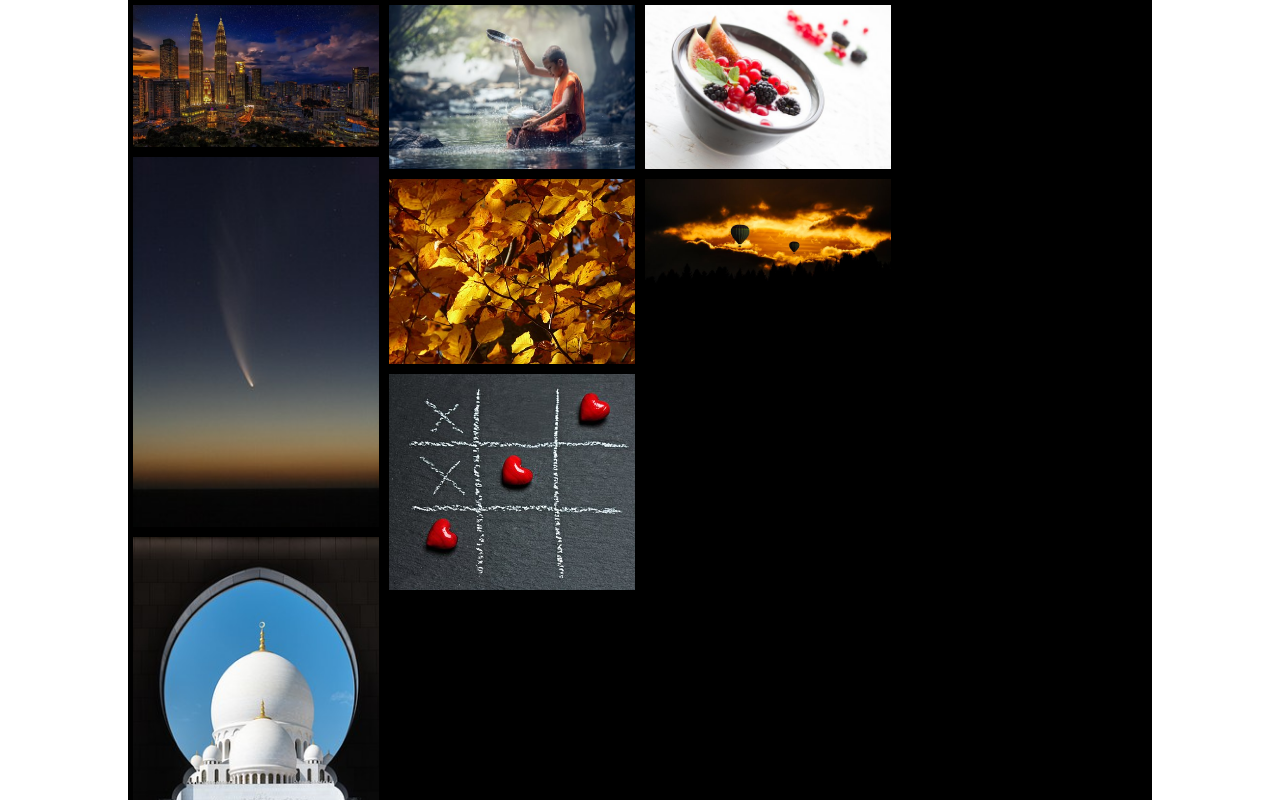
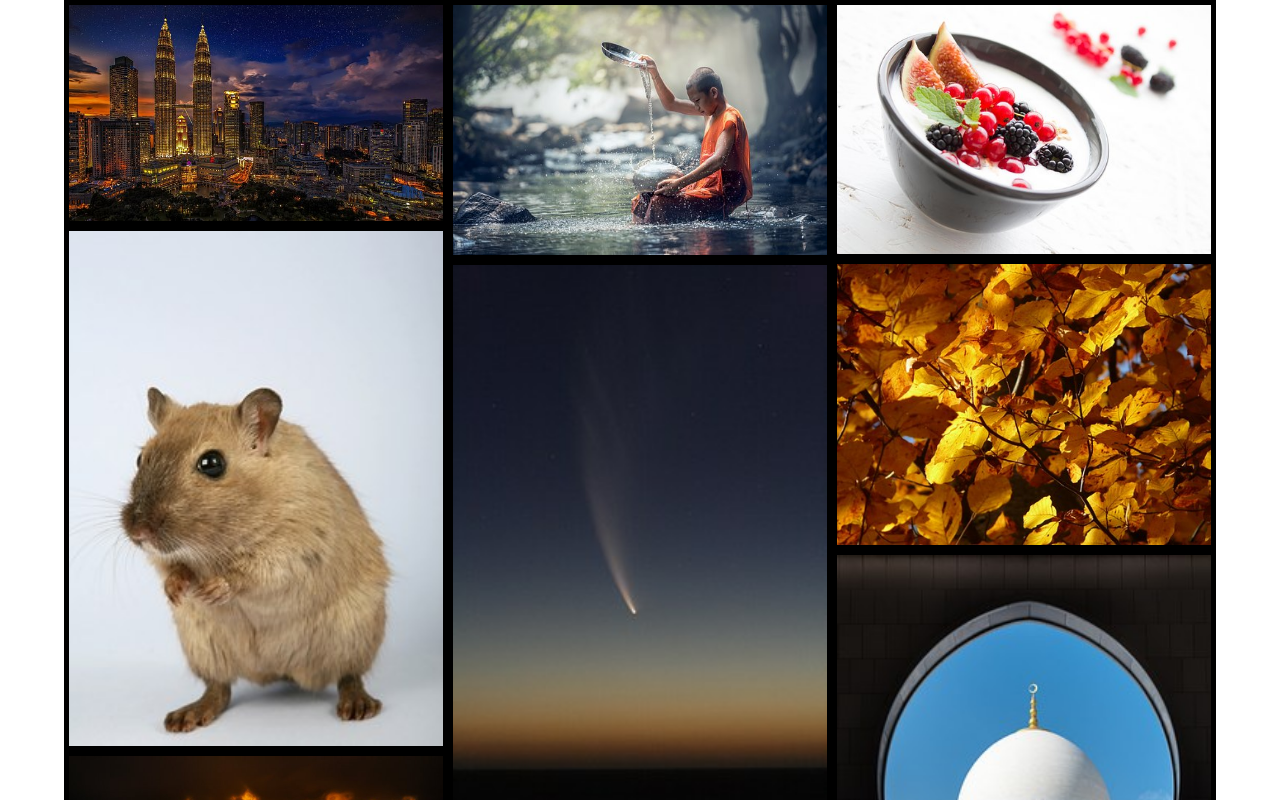
Before and after one commit to PiotrKulpa/mosaiclizer, a plain HTML site: page index.html in a window 1280 px wide. Shown: the top 800 px of the page. Drawn offline with Linux system fonts and the light colour scheme.

Commit message:
object way

```diff
--- a/css/main.css
+++ b/css/main.css
@@ -1,29 +1,26 @@
 html, body{
-	//height: 100%;
 	margin: 0px;
 }
 .container{
-	width: 80%;
+	width: 90%;
 	height: auto;
 	margin: auto;
 	background-color: black;
 }
-#photos1, #photos2, #photos3  {
+.mosaic  {
 		float: left;
 }
 .mosaic img {
-
-
   width: 100%;
   border: solid 5px black;
   box-sizing: border-box;
   vertical-align: top;
   margin: 0px;
-  opacity: 1;
+	-webkit-transition: transform 300ms;
+	-moz-transition: transform 300ms;
+	-o-transition: transform 300ms;
   transition: transform 300ms;
 	display: none;
-
-
 }
 .mosaic img:hover {
 	transform: scale(1.1);
@@ -33,40 +30,3 @@ hr{
     clear: both;
 		display: none;
 }
-
-
-/*
-@media (max-width: 1200px) {
-  #photos {
-  -moz-column-count:    4;
-  -webkit-column-count: 4;
-  column-count:         4;
-  }
-}
-@media (max-width: 1000px) {
-  #photos {
-  -moz-column-count:    3;
-  -webkit-column-count: 3;
-  column-count:         3;
-  }
-}
-@media (max-width: 800px) {
-  #photos {
-  -moz-column-count:    2;
-  -webkit-column-count: 2;
-  column-count:         2;
-  }
-}
-@media (max-width: 400px) {
-  #photos {
-  -moz-column-count:    1;
-  -webkit-column-count: 1;
-  column-count:         1;
-  }
-}
-
-body {
-  margin: 0;
-  padding: 0;
-}
-*/
--- a/index.html
+++ b/index.html
@@ -8,12 +8,7 @@
 	<script type="text/javascript" src="./js/app/core.js"></script>
 </head>
 <body onload="getImg()">
-	<div class="container">
-	<!--div id="photos1" class="mosaic"></div>
-	<div id="photos2" class="mosaic"></div>
-	<div id="photos3" class="mosaic"></div-->
-
-	</div>
+	<div class="container"></div>
 
 
 	<script type="text/javascript" src="./js/app/main.js"></script>
--- a/js/app/main.js
+++ b/js/app/main.js
@@ -1,48 +1,38 @@
 function getImg(){
-
-var allImages = '';
-var columns = '';
-var j = 0;
-var i = 0;
-var k = 1;
-var imgNumber = 10;
-var columnNumber = 4;
-var mosaicWidth = 100 / columnNumber;
-
-
-
-for(k=1; k<=columnNumber; k++){
-  columns = '<div id="photos' + k + '" class="mosaic"></div>';
-  $('.container').append(columns);
-
+  this.allImages = '';
+  this.columns= '';
+  this.j = 0;
+  this.i =0;
+  this.k = 1;
+  this.imgNumber = 20; //set number of images
+  this.columnNumber = 3; //set number of columns
+  this.mosaicWidth = function() {return 100 / this.columnNumber + '%'}; //set mosaic class width in %
+  this.insertColumns = function() {
+    for(this.k = 1; this.k <= this.columnNumber; this.k++){
+      this.columns = '<div id="photos' + this.k + '" class="mosaic"></div>';
+      $('.container').append(this.columns);
+      $('.mosaic').css('width', this.mosaicWidth());
+    }
+  };
+  this.myTimer = function() { // main function
+    this.j++;
+    this.i++;
+    if(this.j > this.columnNumber){
+      this.j=1;
+    }
+    if(this.i > this.imgNumber){
+      this.killInterval();
+      $('hr').fadeIn();
+    }else{
+    this.allImages = '<img src="./images/' + this.i + '.jpg">';
+    $('#photos' + this.j).append(this.allImages);
+    $('[src="./images/' + this.i + '.jpg"]').fadeIn(500);
+    }
+  };
+  this.killInterval = function() { //clears interval
+    clearInterval(timer);
+  };
+  this.insertColumns();
+  var timer =  setInterval(this.myTimer, 100);
+  $('.container').append('<hr>');
 }
-
-$('.mosaic').css('width', mosaicWidth + '%');
-$('.container').append('<hr>');
-var timer =  setInterval(function(){
-  myTimer();
-
-}, 100);
-
-function killInterval(){
-  clearInterval(timer);
-}
-
-function myTimer(){
-  i++;
-  j++;
-
-  if(j>columnNumber){
-    j=1;
-  }
-  if(i>imgNumber){
-    killInterval();
-    $('hr').fadeIn();
-  }else{
-  allImages = '<img src="./images/' + i + '.jpg">';
-  $('#photos' + j).append(allImages);
-  $('[src="./images/' + i + '.jpg"]').fadeIn(700);
-  }
-}
-
-}
```
